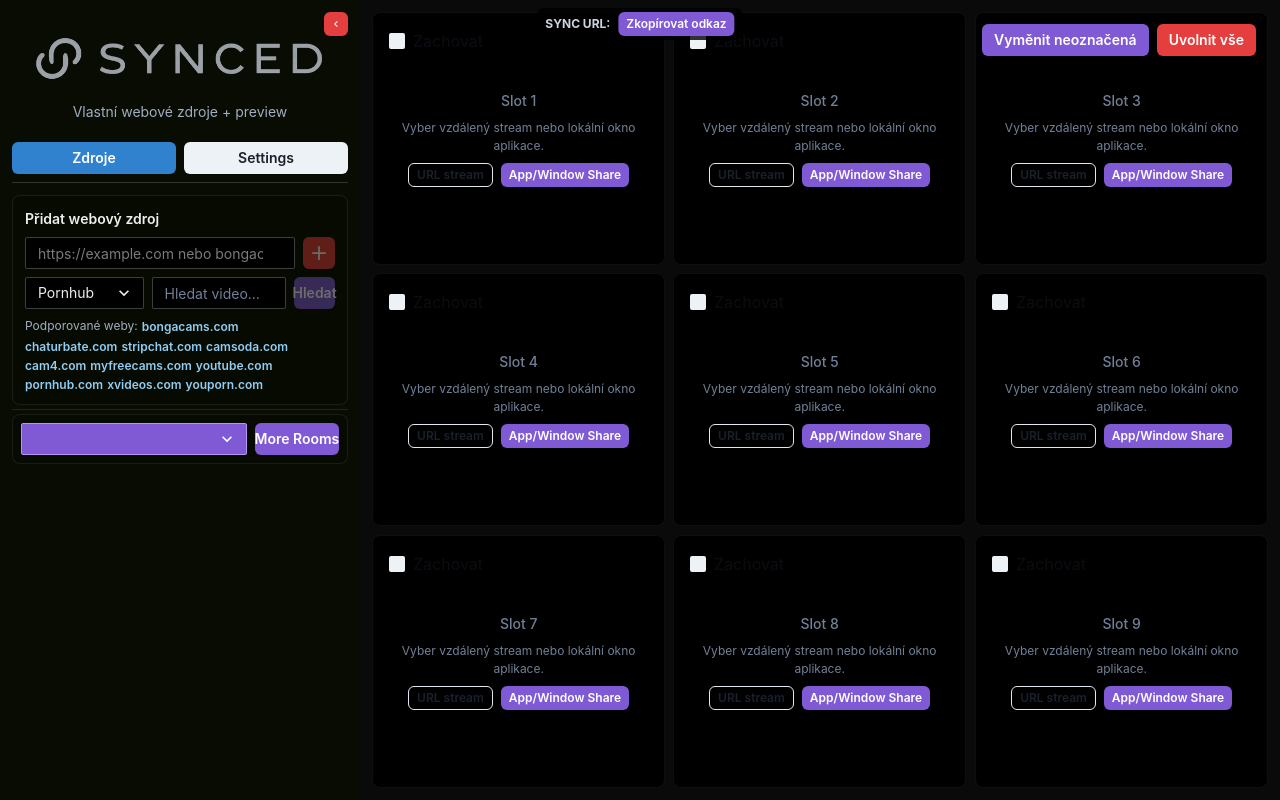
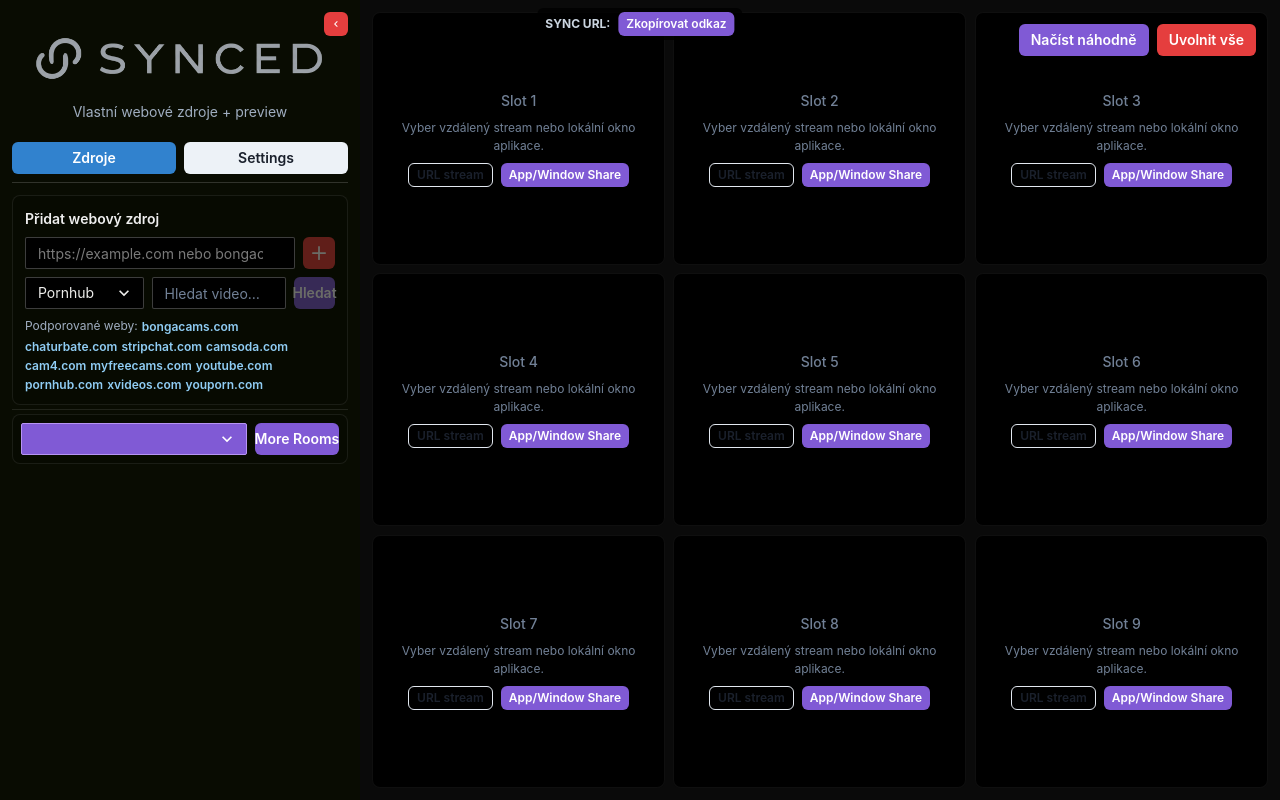
Before and after one commit to jnovec/synced-novec-online, a Next.js app: page / in a window 1280 px wide. Built offline with nearby package versions, Linux system fonts and the light colour scheme.

Commit message:
Revert "feat: preserve selected grid slots when randomizing"
This reverts commit bffd6c64d92bea14f9d61a2236ed05c6ef770b76.

```diff
--- a/src/components/VideoGrid.tsx
+++ b/src/components/VideoGrid.tsx
@@ -5,7 +5,7 @@ import { RepeatIcon } from '@chakra-ui/icons';
 import { useEffect, useRef, useState } from 'react';
 import ReactPlayer from 'react-player';
 import { usePagePip } from '@/hooks/usePagePip';
-import { planRandomSlotReplacement } from '@/lib/randomSlotReplacement';
+import { planRandomSlotFill } from '@/lib/randomSlotFill';
 import { getOccupiedGridSlotIndexes } from '@/lib/clearGridSlots';
 import { VideoDisplay } from './VideoGrid/VideoDisplay';
 
@@ -15,7 +15,6 @@ export const VideoGrid = () => {
   const { slots, gridSize, gridSizeMap, setSlotVideo, clearSlot } = useControlsContext();
   const { channels } = useChannelsContext();
   const toast = useToast();
-  const [selectedSlots, setSelectedSlots] = useState<number[]>([]);
   const [fullscreenIndex, setFullscreenIndex] = useState<number | null>(null);
   const [stripVertical, setStripVertical] = useState(false);
   const [snapshots, setSnapshots] = useState<Record<number, string>>({});
@@ -135,19 +134,29 @@ export const VideoGrid = () => {
     };
   }, []);
 
-  const randomizeUnselectedSlots = () => {
-    const candidates = Object.values(channels).flat().map(({ name, url, logo, playbackUrl }) => ({ name, url, thumbnailUrl: logo, playbackUrl }));
-    const assignments = planRandomSlotReplacement(slots, candidates, selectedSlots, visibleSlotCount);
+  const randomizeEmptySlots = () => {
+    const candidates = Object.values(channels).flat().map(({ name, url, logo, playbackUrl }) => ({
+      name,
+      url,
+      thumbnailUrl: logo,
+      playbackUrl,
+    }));
+    const assignments = planRandomSlotFill(slots, candidates, visibleSlotCount);
     if (!assignments.length) {
-      toast({ title: 'Není co vyměnit', description: candidates.length ? 'Všechna dostupná videa už jsou v mřížce nebo jsou všechna okna označená.' : 'Nejdřív načti videa ze zdroje.', status: 'info', duration: 2600 });
+      toast({
+        title: 'Není co náhodně načíst',
+        description: candidates.length ? 'Všechny viditelné sloty už jsou obsazené.' : 'Nejdřív načti videa ze zdroje.',
+        status: 'info',
+        duration: 2600,
+      });
       return;
     }
     assignments.forEach(({ index, video }) => setSlotVideo(index, video));
-    toast({ title: `Vyměněno ${assignments.length} oken`, status: 'success', duration: 1800 });
-  };
-
-  const toggleSelectedSlot = (index: number) => {
-    setSelectedSlots((current) => current.includes(index) ? current.filter((selected) => selected !== index) : [...current, index]);
+    toast({
+      title: `Náhodně načteno ${assignments.length} videí`,
+      status: 'success',
+      duration: 1800,
+    });
   };
 
   const clearAllGridSlots = () => {
@@ -170,10 +179,10 @@ export const VideoGrid = () => {
           <Button
             size="sm"
             colorScheme="purple"
-            onClick={randomizeUnselectedSlots}
-            aria-label="Náhodně vyměnit neoznačená okna"
+            onClick={randomizeEmptySlots}
+            aria-label="Načíst náhodná videa do prázdných slotů"
           >
-            Vyměnit neoznačená
+            Načíst náhodně
           </Button>
           <Button
             size="sm"
@@ -202,8 +211,6 @@ export const VideoGrid = () => {
               index={i}
               onOpenFullscreen={(index) => setFullscreenIndex(index)}
               isFullscreenActive={fullscreenIndex === i}
-              isSelected={selectedSlots.includes(i)}
-              onToggleSelected={toggleSelectedSlot}
               gridRowStart={placement.rowStart}
               gridRowEnd={placement.rowEnd}
               gridColumnStart={placement.colStart}
--- a/src/components/VideoGrid/VideoDisplay.tsx
+++ b/src/components/VideoGrid/VideoDisplay.tsx
@@ -12,7 +12,6 @@ import {
   Badge,
   Box,
   Button,
-  Checkbox,
   Flex,
   GridItem,
   Image,
@@ -58,8 +57,6 @@ interface VideoDisplayProps {
   index: number;
   onOpenFullscreen: (index: number | null) => void;
   isFullscreenActive: boolean;
-  isSelected: boolean;
-  onToggleSelected: (index: number) => void;
   gridRowStart: string;
   gridRowEnd: string;
   gridColumnStart: string;
@@ -70,8 +67,6 @@ export const VideoDisplay = ({
   index,
   onOpenFullscreen,
   isFullscreenActive,
-  isSelected,
-  onToggleSelected,
   gridRowStart,
   gridRowEnd,
   gridColumnStart,
@@ -679,23 +674,6 @@ export const VideoDisplay = ({
         onDrop={handleDrop}
         cursor={slot ? 'grab' : 'pointer'}
       >
-        <Checkbox
-          position="absolute"
-          top="2"
-          left="2"
-          zIndex={30}
-          isChecked={isSelected}
-          isDisabled={!slot}
-          aria-label={`${isSelected ? 'Odznačit' : 'Označit'} okno ${index + 1} pro zachování`}
-          bg="blackAlpha.800"
-          borderRadius="md"
-          p="2"
-          colorScheme="cyan"
-          onClick={(event) => event.stopPropagation()}
-          onChange={() => onToggleSelected(index)}
-        >
-          Zachovat
-        </Checkbox>
         {slot ? (
           <Box ref={mediaRootRef} position="absolute" inset={0} opacity={1} pointerEvents="auto">
             {isDisplay && displayStream ? (
--- a/src/lib/randomSlotReplacement.ts
+++ /dev/null
@@ -1,28 +0,0 @@
-export interface RandomSlotReplacement<T extends { url: string }> {
-  index: number;
-  video: T;
-}
-
-export function planRandomSlotReplacement<T extends { url: string }>(
-  slots: (T | null)[],
-  candidates: T[],
-  selectedIndexes: number[],
-  visibleSlotCount: number,
-  random: () => number = Math.random,
-): RandomSlotReplacement<T>[] {
-  const visibleCount = Math.min(slots.length, Math.max(0, Math.floor(visibleSlotCount)));
-  const protectedIndexes = new Set(selectedIndexes.filter((index) => Number.isInteger(index) && index >= 0 && index < visibleCount));
-  const usedUrls = new Set(slots.slice(0, visibleCount).filter((slot): slot is T => Boolean(slot)).map(({ url }) => url));
-  const availableByUrl = new Map<string, T>();
-  for (const candidate of candidates) {
-    if (candidate.url && !usedUrls.has(candidate.url) && !availableByUrl.has(candidate.url)) availableByUrl.set(candidate.url, candidate);
-  }
-  const available = [...availableByUrl.values()];
-  const assignments: RandomSlotReplacement<T>[] = [];
-  for (let index = 0; index < visibleCount && available.length; index += 1) {
-    if (protectedIndexes.has(index)) continue;
-    const choice = Math.min(available.length - 1, Math.max(0, Math.floor(random() * available.length)));
-    assignments.push({ index, video: available.splice(choice, 1)[0] });
-  }
-  return assignments;
-}
```
Also changed, not shown: 1 other file (tests, documents, lock files or other folders).
